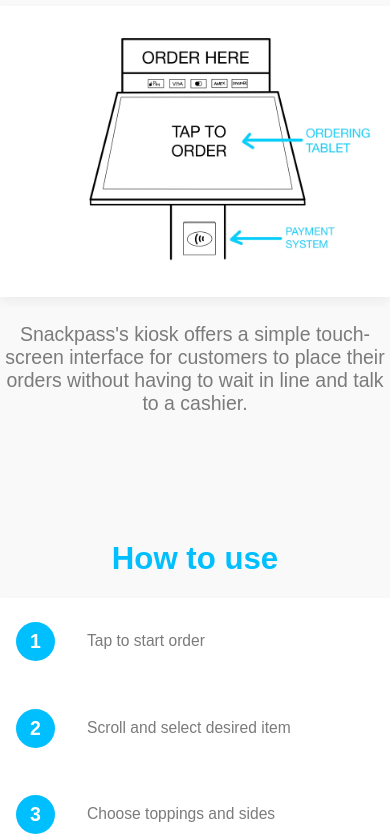
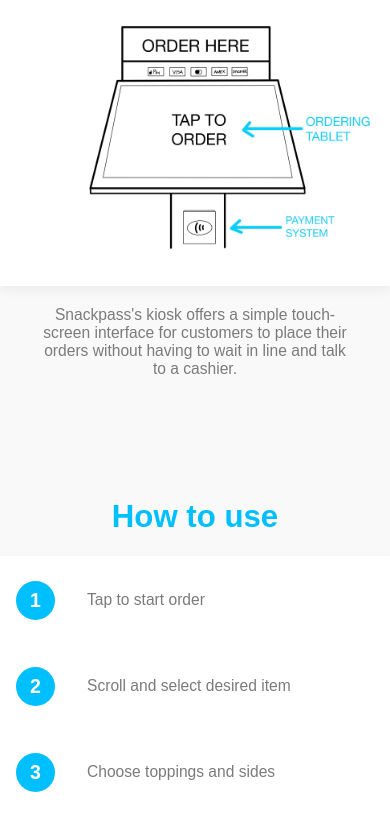
Before and after one commit to queasysloth123/personas-and-storyboarding, a plain HTML site: page index.html in a window 390 px wide. Shown: the part 405-1239 px from the top of the page. Drawn offline with Linux system fonts and the light colour scheme.

Commit message:
Add files via upload

```diff
--- a/styles.css
+++ b/styles.css
@@ -129,6 +129,7 @@ hr {
     font-size: 1.1rem;
     font-weight: 400;
     color: var(--dark-grey);
+    width: 80%;
 }
 
 .section-content {
@@ -298,7 +299,7 @@ hr {
         font-size: calc(8vw);
     }
     .section h2, .section h4{
-        font-size: calc(5vw);
+        font-size: calc(4vw);
     }
 
     .section {
```
